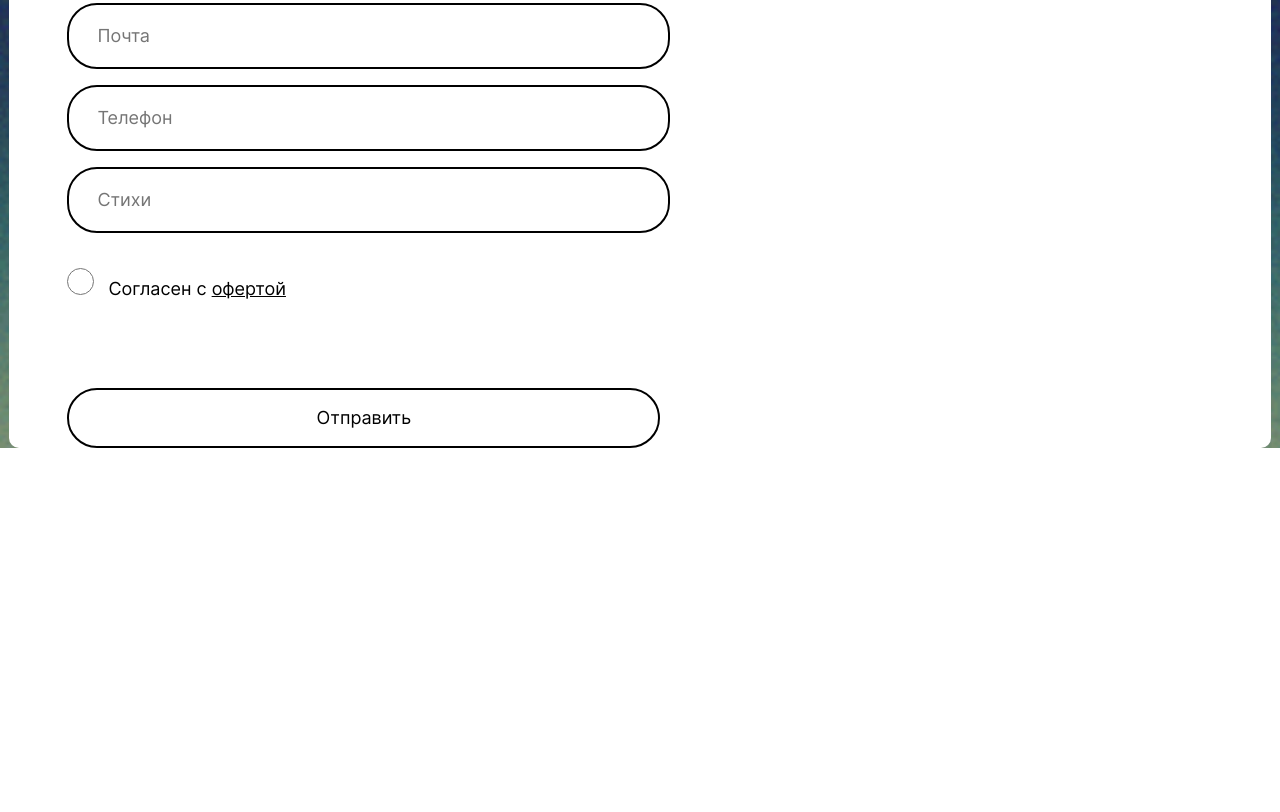
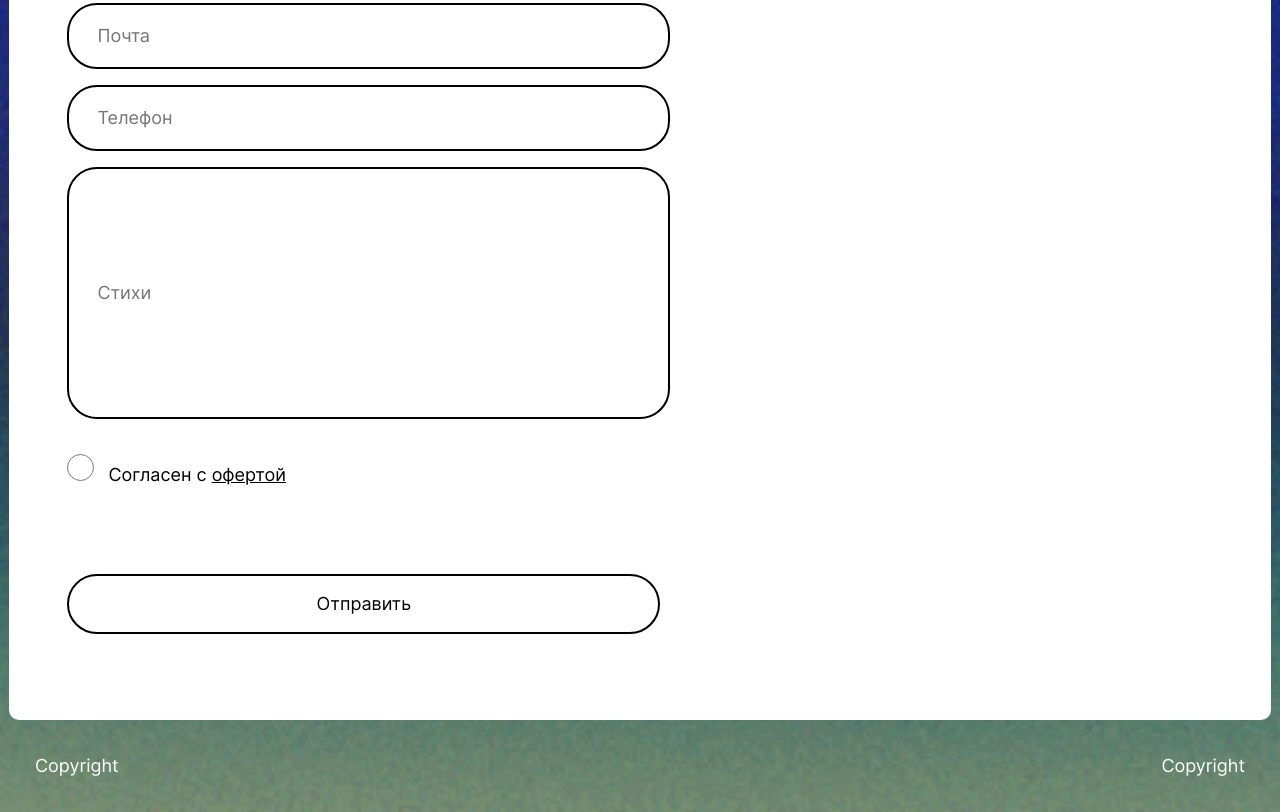
Before and after one commit to dianadomino24/turbina-dd, a plain HTML site: page src/index.html in a window 1280 px wide. Shown: the part 2128-2940 px from the top of the page. Before the commit the page ends 2576 px from the top, so only its background shows below. Drawn offline with Linux system fonts and the light colour scheme.

Commit message:
feat: footer и стили для формы

```diff
--- /dev/null
+++ b/src/blocks/footer/__subtitle/footer__subtitle.css
@@ -0,0 +1,8 @@
+.footer__subtitle {
+    font-weight: normal;
+    font-size: 18px;
+    line-height: 22px;
+    text-align: right;
+    margin: 35px;
+    padding: 0;
+}
--- /dev/null
+++ b/src/blocks/footer/footer.css
@@ -0,0 +1,7 @@
+.footer {
+    display: flex;
+    flex-direction: row;
+    justify-content: space-between;
+    width: 100%;
+    max-width: 1280px;
+}
--- /dev/null
+++ b/src/blocks/form/__input/_poem/form__input_poem.css
@@ -0,0 +1,3 @@
+.form__input_poem {
+    min-height: 246px;
+}
--- a/src/blocks/form/__input/form__input.css
+++ b/src/blocks/form/__input/form__input.css
@@ -5,10 +5,12 @@
     font-weight: normal;
     font-size: 18px;
     line-height: 22px;
+    text-align: justify;
     color: #000000;
     border: 2px solid #000000;
     border-radius: 30px;
     padding-left: 28px;
+    /* padding-top: 19px; */
 }
 
 .form__input:first-of-type {
--- a/src/blocks/form/__label/form__label.css
+++ b/src/blocks/form/__label/form__label.css
@@ -1,6 +1,7 @@
 .form__label {
     font-weight: normal;
-font-size: 18px;
-line-height: 22px;
-margin-top: 35px;
+    font-size: 18px;
+    line-height: 22px;
+    margin-top: 35px;
+    text-align: center;
 }
--- a/src/blocks/form/__submit/form__submit.css
+++ b/src/blocks/form/__submit/form__submit.css
@@ -2,12 +2,13 @@
     width: 593px;
     height: 60px;
     margin-top: 88px;
+    margin-bottom: 86px;
     border: 2px solid #000000;
-border-radius: 30px;
-background-color: #FFFF;
-font-weight: normal;
-font-size: 18px;
-line-height: 22px;
+    border-radius: 30px;
+    background-color: #FFFF;
+    font-weight: normal;
+    font-size: 18px;
+    line-height: 22px;
 }
 
 .form__submit:hover {
--- a/src/index.html
+++ b/src/index.html
@@ -96,7 +96,7 @@
                     <span class="form__error" id=""></span>
                     <input type="tel" placeholder="Телефон" class="form__input" id="" required />
                     <span class="form__error" id=""></span>
-                    <input type="text" placeholder="Стихи" class="form__input" id="" required />
+                    <input type="text" placeholder="Стихи" class="form__input form__input_poem" id="" required />
                     <span class="form__error" id=""></span>
                     <label for="offer" class="form__label">
                         <input type="radio" class="form__input-radio" id="offer" required />Согласен с
@@ -108,7 +108,10 @@
                 </form>
 
             </section>
-            <footer class="footer"></footer>
+            <footer class="footer">
+                <p class="footer__subtitle">Copyright</p>
+                <p class="footer__subtitle">Copyright</p>
+            </footer>
         </main>
     </div>
 </body>
--- a/src/pages/index.css
+++ b/src/pages/index.css
@@ -16,7 +16,10 @@
 @import url(../blocks/form/form.css);
 @import url(../blocks/form/__title/form__title.css);
 @import url(../blocks/form/__input/form__input.css);
+@import url(../blocks/form/__input/_poem/form__input_poem.css);
 @import url(../blocks/form/__input-radio/form__input-radio.css);
 @import url(../blocks/form/__label/form__label.css);
 @import url(../blocks/form/__link/form__link.css);
 @import url(../blocks/form/__submit/form__submit.css);
+@import url(../blocks/footer/footer.css);
+@import url(../blocks/footer/__subtitle/footer__subtitle.css);
```
